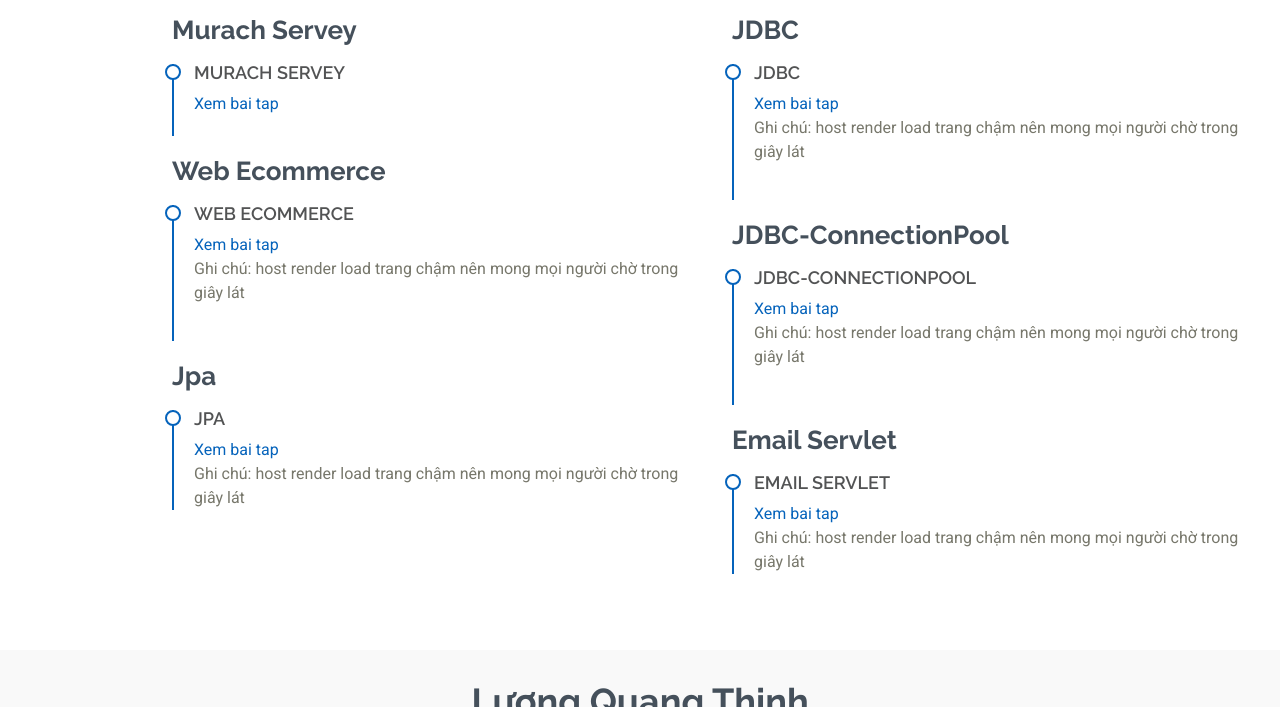
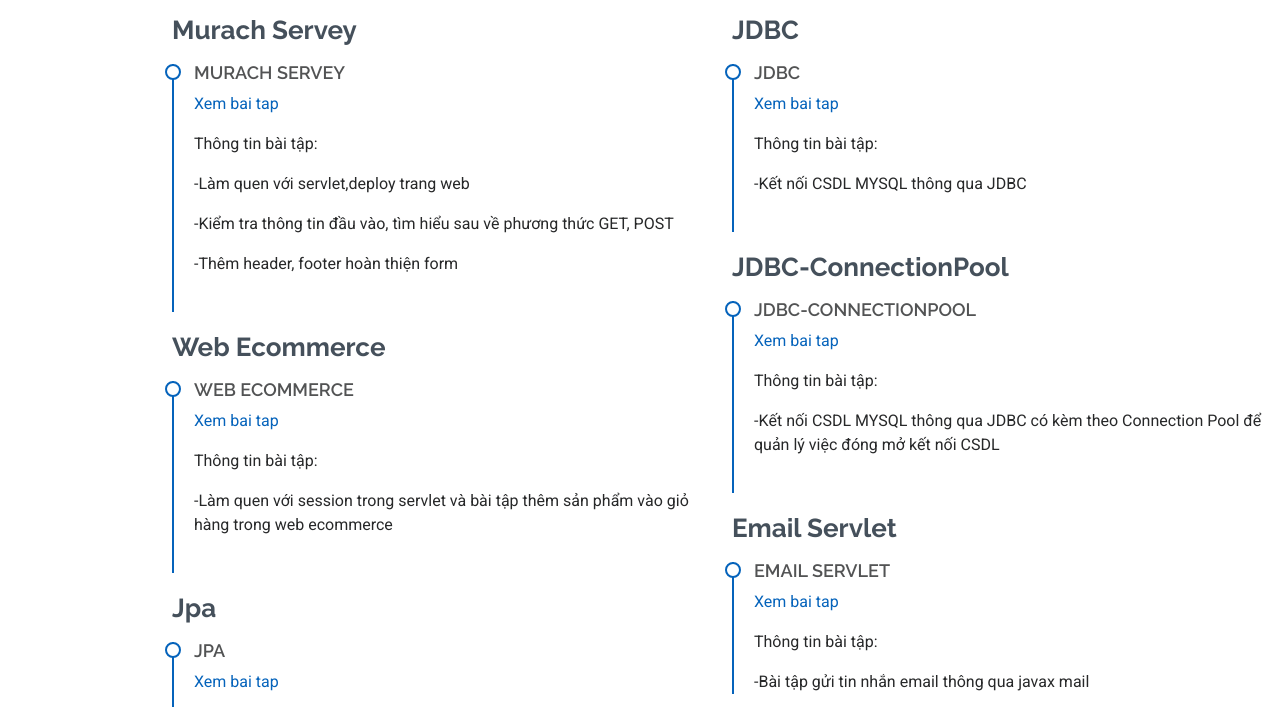
Before and after one commit to Tcrow06/tcrow, a plain HTML site: page index.html in a window 1280 px wide. Shown: the part 1610-2317 px from the top of the page. Drawn offline with Linux system fonts and the light colour scheme.

Commit message:
update jdbc

```diff
--- a/index.html
+++ b/index.html
@@ -151,7 +151,13 @@
             <h3 class="resume-title">Murach Servey</h3>
             <div class="resume-item ">
               <h4>Murach Servey</h4>
-              <a href="https://tcrow.up.railway.app/">Xem bai tap</a>
+              <a href="https://servey-web.onrender.com">Xem bai tap</a>
+              <p></p>
+              <p>Thông tin bài tập:</p>
+              <P>-Làm quen với servlet,deploy trang web</P>
+              <P>-Kiểm tra thông tin đầu vào, tìm hiểu sau về phương thức GET, POST</P>
+              <P>-Thêm header, footer hoàn thiện form</P>
+
 
             </div><!-- Edn Resume Item -->
 
@@ -161,14 +167,18 @@
             <div class="resume-item ">
               <h4>Web Ecommerce</h4>
               <a href="https://web-ecommerce-v3lv.onrender.com">Xem bai tap</a>
-              <p style="color: rgb(119, 119, 107);">Ghi chú: host render load trang chậm nên mong mọi người chờ trong giây lát</p>
+              <p></p>
+              <p>Thông tin bài tập:</p>
+              <p>-Làm quen với session trong servlet và bài tập thêm sản phẩm vào giỏ hàng trong web ecommerce</p>
             </div>
 
             <h3 class="resume-title">Jpa</h3>
             <div class="resume-item ">
               <h4>Jpa</h4>
               <a href="https://jpa-hibernate.onrender.com">Xem bai tap</a>
-              <p style="color: rgb(119, 119, 107);">Ghi chú: host render load trang chậm nên mong mọi người chờ trong giây lát</p>
+              <p></p>
+              <p>Thông tin bài tập:</p>
+              <p>-Cấu hình JPA thông qua Hibernate</p>
             </div>
 
           </div>
@@ -180,21 +190,27 @@
             <div class="resume-item ">
               <h4>JDBC</h4>
               <a href="https://jdbc-mysql.onrender.com">Xem bai tap</a>
-              <p style="color: rgb(119, 119, 107);">Ghi chú: host render load trang chậm nên mong mọi người chờ trong giây lát</p>
+              <p></p>
+              <p>Thông tin bài tập:</p>
+              <p>-Kết nối CSDL MYSQL thông qua JDBC</p>
             </div>
 
             <h3 class="resume-title">JDBC-ConnectionPool</h3>
             <div class="resume-item ">
               <h4>JDBC-ConnectionPool</h4>
               <a href="https://jdbc-connectionpool.onrender.com">Xem bai tap</a>
-              <p style="color: rgb(119, 119, 107);">Ghi chú: host render load trang chậm nên mong mọi người chờ trong giây lát</p>
+              <p></p>
+              <p>Thông tin bài tập:</p>
+              <p>-Kết nối CSDL MYSQL thông qua JDBC có kèm theo Connection Pool để quản lý việc đóng mở kết nối CSDL</p>
             </div>
 
             <h3 class="resume-title">Email Servlet</h3>
             <div class="resume-item ">
               <h4>Email Servlet</h4>
               <a href="https://email-servlet-t.onrender.com">Xem bai tap</a>
-              <p style="color: rgb(119, 119, 107);">Ghi chú: host render load trang chậm nên mong mọi người chờ trong giây lát</p>
+              <p></p>
+              <p>Thông tin bài tập:</p>
+              <p>-Bài tập gửi tin nhắn email thông qua javax mail</p>
             </div>
 
             <!-- <h3 class="resume-title">Professional Experience</h3>
```
